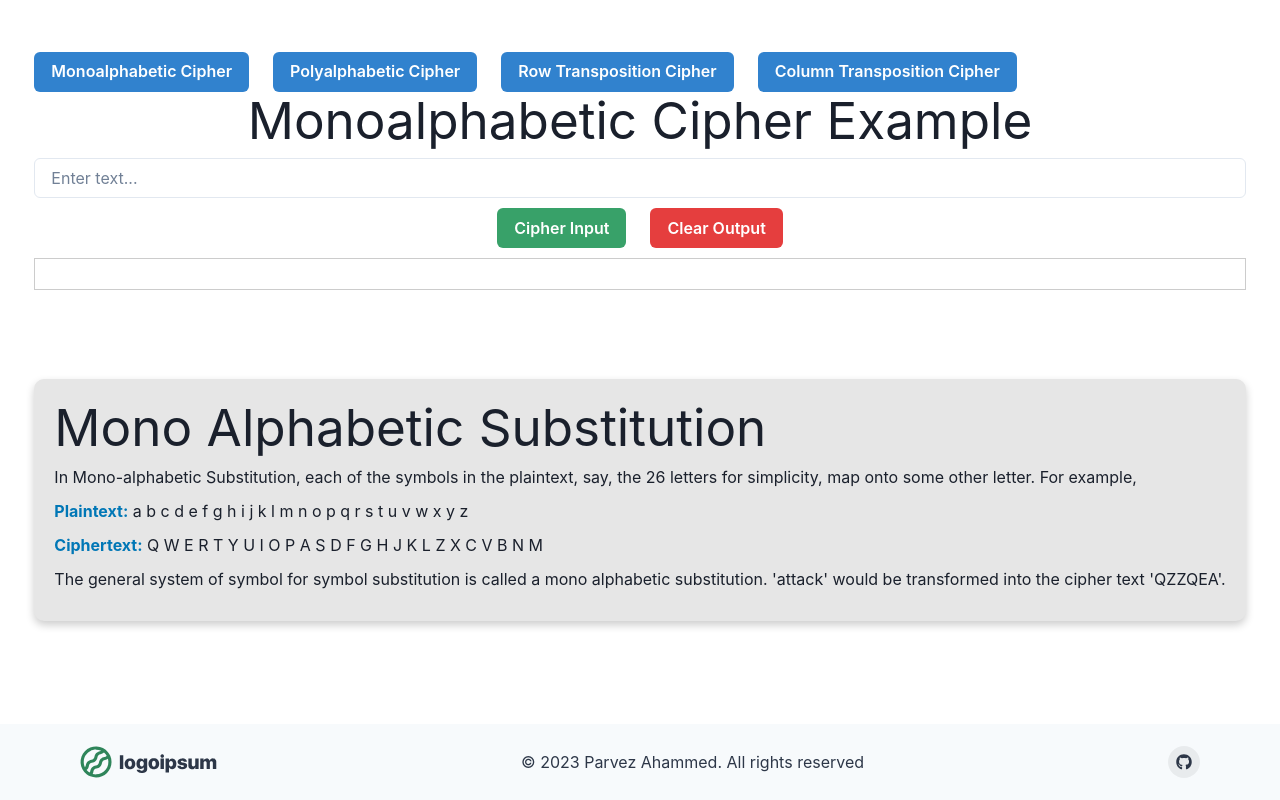
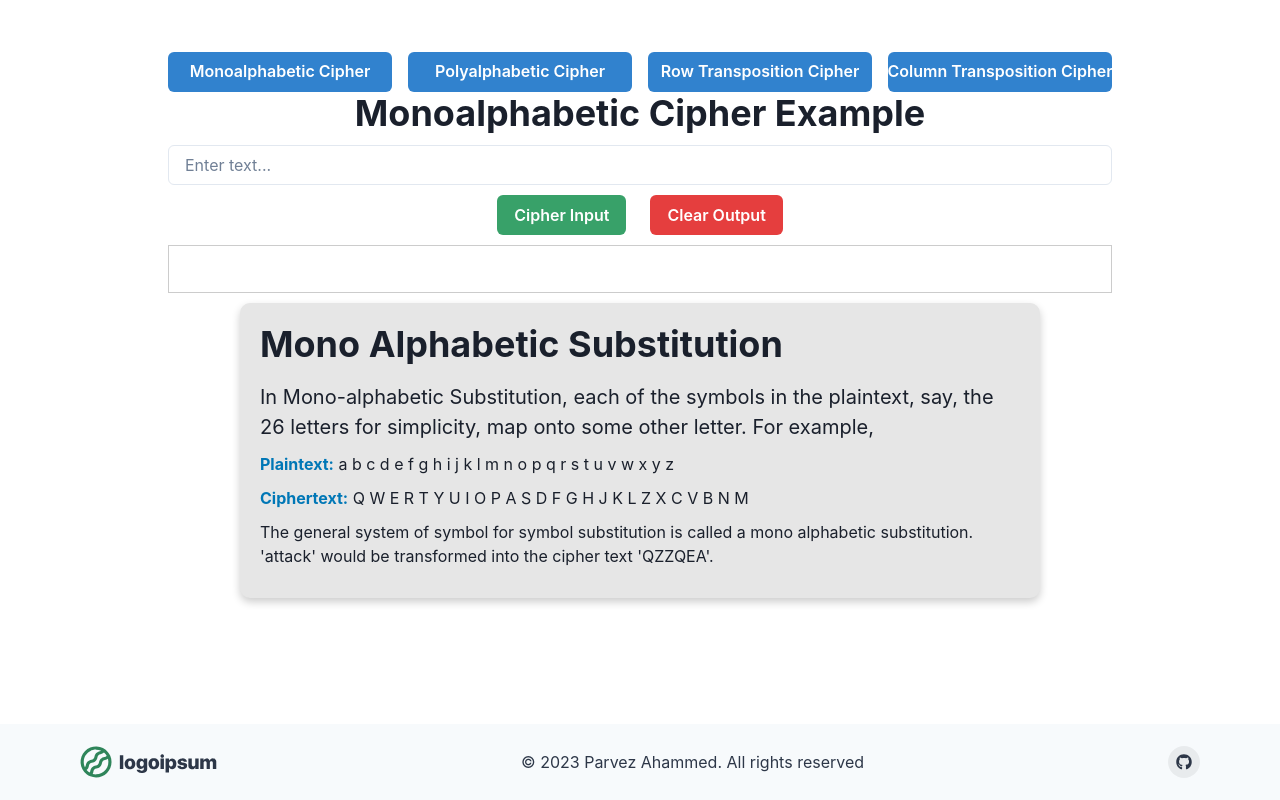
Before and after one commit to piru72/PortfolioWebsite, a React (Vite) app: page / in a window 1280 px wide. Built offline with nearby package versions, Linux system fonts and the light colour scheme.

Commit message:
Formatted with chakra ui

```diff
--- a/src/App.jsx
+++ b/src/App.jsx
@@ -9,6 +9,7 @@ import ColumnTranspositionCipherForm from './components/ColumnTranspositionCiphe
 import CipherOptions from './components/CipherOptions';
 
 import Footer from './components/Footer';
+import { Box } from '@chakra-ui/react'
 
 function App() {
   const [monoalphabeticPlaintext, setInputValue1] = useState('');
@@ -33,7 +34,7 @@ function App() {
 
   return (
 
-    <div>
+    <Box>
 
       <CipherOptions onButtonClick={handleButtonClick} />
 
@@ -76,7 +77,7 @@ function App() {
 
 
       <Footer />
-    </div>
+    </Box>
 
 
   );
--- a/src/components/CipherOptions.jsx
+++ b/src/components/CipherOptions.jsx
@@ -1,13 +1,13 @@
 import React from 'react';
-import { Button, ButtonGroup  ,Box } from '@chakra-ui/react'
+import { Button, ButtonGroup, Box } from '@chakra-ui/react'
 function CipherOptions({ onButtonClick }) {
   return (
     <Box mt={5}>
-      <ButtonGroup gap='4' display={'flex'} flexWrap={'wrap'} >
-      <Button colorScheme='blue' onClick={() => onButtonClick('monoalphabetic')}>Monoalphabetic Cipher</Button>
-      <Button colorScheme='blue' onClick={() => onButtonClick('polyalphabetic')}>Polyalphabetic Cipher</Button>
-      <Button colorScheme='blue' onClick={() => onButtonClick('rowtransposition')}>Row Transposition Cipher</Button>
-      <Button colorScheme='blue' onClick={() => onButtonClick('columntransposition')}>Column Transposition Cipher</Button>
+      <ButtonGroup gap='2' display={'flex'} flexWrap={'wrap'}  >
+        <Button w="14rem" colorScheme='blue' onClick={() => onButtonClick('monoalphabetic')}>Monoalphabetic Cipher</Button>
+        <Button w="14rem" colorScheme='blue' onClick={() => onButtonClick('polyalphabetic')}>Polyalphabetic Cipher</Button>
+        <Button w="14rem" colorScheme='blue' onClick={() => onButtonClick('rowtransposition')}>Row Transposition Cipher</Button>
+        <Button w="14rem" colorScheme='blue' onClick={() => onButtonClick('columntransposition')}>Column Transposition Cipher</Button>
       </ButtonGroup>
     </Box>
   );
--- a/src/components/MonoalphabeticCipherForm.jsx
+++ b/src/components/MonoalphabeticCipherForm.jsx
@@ -3,14 +3,14 @@ import React from 'react';
 import { handleInputChange, handleProcessClick, handleClearClick } from '../controllers/ButtonEvents';
 import { Button, ButtonGroup } from '@chakra-ui/react'
 import { Input } from '@chakra-ui/react'
-import { Divider } from '@chakra-ui/react'
+import { Heading , Box , Text } from '@chakra-ui/react'
 
 function MonoalphabeticCipherForm({ inputValue, setInputValue, outputValue, setOutputValue }) {
   return (
     <div>
 
 
-      <h1>Monoalphabetic Cipher Example</h1>
+      <Heading>Monoalphabetic Cipher Example</Heading>
 
 
       <Input
@@ -19,21 +19,35 @@ function MonoalphabeticCipherForm({ inputValue, setInputValue, outputValue, setO
         placeholder="Enter text..."
       />
 
+      <Box >
+
       <ButtonGroup gap='4'>
         <Button colorScheme='green' onClick={() => handleProcessClick(inputValue, setOutputValue)}>Cipher Input</Button>
         <Button colorScheme='red' onClick={() => handleClearClick(setOutputValue)}>Clear Output</Button>
       </ButtonGroup>
-      <div id="outputBox">
-        <p></p>
-        <div>{outputValue}</div>
-      </div>
 
-      <div className="container">
-        <div className="content">
-          <h1>Mono Alphabetic Substitution</h1>
-          <p>
+      </Box>
+
+      <Box id="outputBox" h="3rem">
+
+        <Box> {outputValue}</Box>
+
+
+      </Box>
+
+
+
+      <Box  display="flex"
+      alignItems="center"
+      justifyContent="center" >
+
+        <Box maxW='50rem' className="content">
+          <Heading mb={4}>Mono Alphabetic Substitution</Heading>
+          <Text fontSize='xl'>
             In Mono-alphabetic Substitution, each of the symbols in the plaintext, say, the 26 letters for simplicity, map onto some other letter. For example,
-          </p>
+
+          </Text>
+
           <p>
             <strong>Plaintext:</strong> a b c d e f g h i j k l m n o p q r s t u v w x y z
           </p>
@@ -43,8 +57,12 @@ function MonoalphabeticCipherForm({ inputValue, setInputValue, outputValue, setO
           <p>
             The general system of symbol for symbol substitution is called a mono alphabetic substitution. 'attack' would be transformed into the cipher text 'QZZQEA'.
           </p>
-        </div>
-      </div>
+
+        </Box>
+      </Box>
+
+
+
     </div>
   );
 }
```
